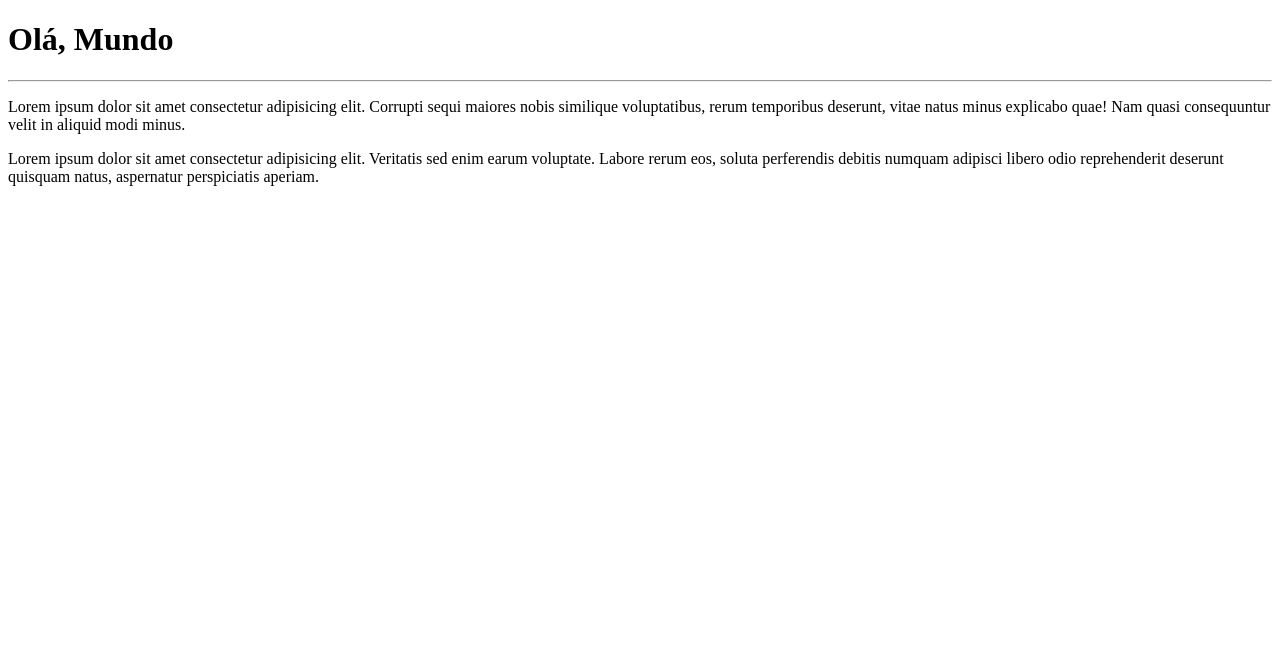
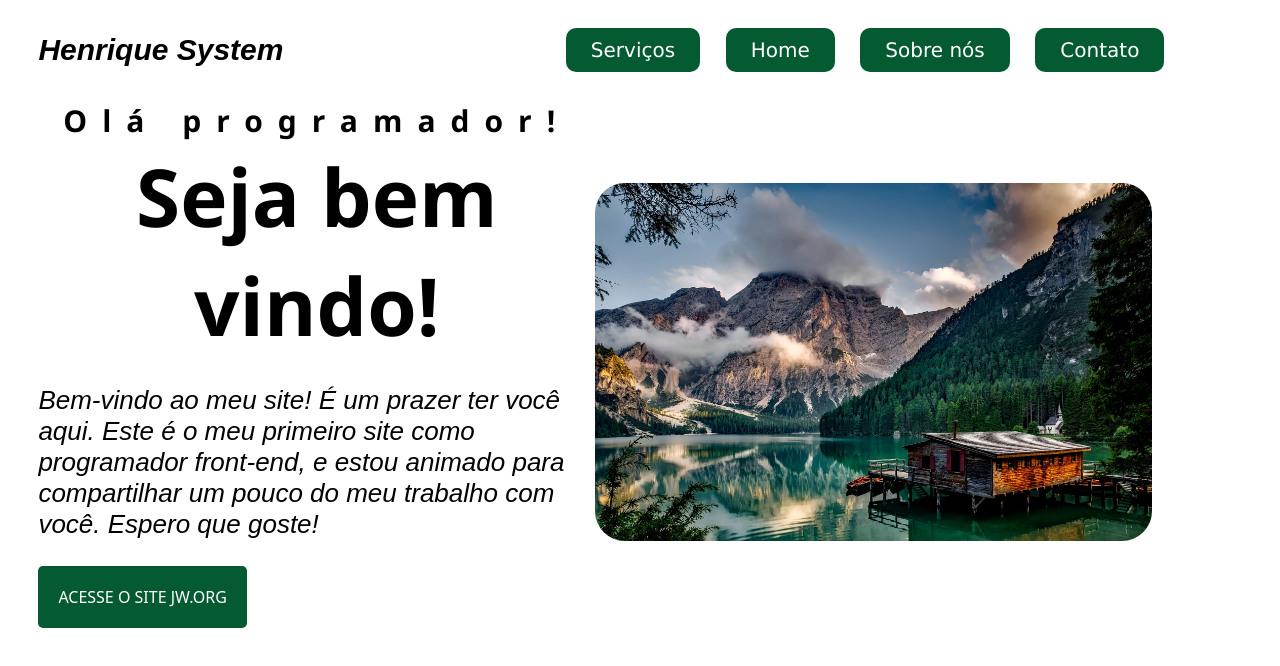
Before and after one commit to ProgrammerRick/Programador_Henrique, a plain HTML site: page Site de Teste/index.html in a window 1280 px wide. Drawn offline with Linux system fonts and the light colour scheme; a web font is replaced by a local one.

Commit message:
Atualizado

```diff
--- /dev/null
+++ b/Site de Teste/Estilo.css
@@ -0,0 +1,131 @@
+@import url('https://fonts.googleapis.com/css2?family=Madimi+One&family=Metal&display=swap');
+@import url('https://fonts.googleapis.com/css2?family=Honk&family=Madimi+One&family=Metal&display=swap');
+@import url('https://fonts.googleapis.com/css2?family=Bungee+Spice&family=Honk&family=Madimi+One&family=Metal&display=swap');
+@import url('https://fonts.googleapis.com/css2?family=Bungee+Spice&family=Honk&family=Madimi+One&family=Metal&family=Pixelify+Sans:wght@400..700&display=swap');
+@import url('https://fonts.googleapis.com/css2?family=Bungee+Spice&family=Honk&family=Madimi+One&family=Metal&family=Pixelify+Sans:wght@400..700&family=Sixtyfour&display=swap');
+
+
+* {
+    box-sizing: border-box;
+
+}
+
+body {
+    margin: 0;
+
+}
+
+.navbar {
+    display: flex;
+    height: 100px;
+    flex-flow: row wrap;
+    background: rgb(255, 255, 255);
+    justify-content: center;
+    align-items: center;
+
+}
+
+.logo {
+    flex: 20%;
+    margin-left: 3%;
+    /* border: 1px solid red; */
+    text-align: left;
+    color: rgb(0, 0, 0);
+    font-size: 20px;
+    font-family: "Sixtyfour", sans-serif;
+
+}
+
+.menu {
+    flex: 51%;
+    /* border:1px solid rosybrown ; */
+    text-align: center;
+    padding: 20px;
+    font-size: 20px;
+}
+
+.menu a {
+    color: rgb(0, 0, 0);
+    text-decoration: none;
+    font-family: Verdana, Geneva, Tahoma, sans-serif;
+    padding: 20px 16px;
+}
+
+.menu a:hover {
+    color: rgb(8, 185, 97);
+    border-top: 4px solid rgb(0, 0, 0);
+
+}
+
+#botao {
+    background: rgb(4, 90, 49);
+    padding: 10px 25px;
+    color: rgb(255, 255, 255);
+    border-radius: 10px;
+    margin-right: 2%;
+    margin-left: 5px;
+}
+
+#botao:hover {
+    border: none;
+    background: rgb(0, 0, 0);
+}
+
+.header {
+    justify-content: center;
+    display: flex;
+    flex-flow: row wrap;
+    height: auto;
+    /* background: gray; */
+    align-items: center;
+}
+
+.headline {
+    flex: 40%;
+    margin-left: 3%;
+    /* border: 1px solid black; */
+}
+
+.headline h2 {
+    padding: 0;
+    margin: 0;
+    font-weight: 900;
+    font-size: 30px;
+    color: rgb(0, 0, 0);
+    font-family: 'Segoe UI', Tahoma, Geneva, Verdana, sans-serif;
+    text-align:center
+}
+
+.img-headline {
+    margin-right: 10%;
+    flex: 40%;
+    /* border: 1px solid rgb(255, 0, 85); */
+    text-align: center;
+}
+
+.headline p {
+    color: rgb(0, 0, 0);
+    text-align: left;
+    font-size: 26px;
+    font-family: "Madimi One", sans-serif;
+}
+
+.contact-btn {
+    display: inline-block;
+    color: rgb(255, 255, 255);
+    padding: 20px;
+    background: rgb(4, 90, 49);
+    text-transform: uppercase;
+    border-radius: 5px;
+    text-decoration: none;
+    font-family: system-ui, -apple-system, BlinkMacSystemFont, 'Segoe UI', Roboto, Oxygen, Ubuntu, Cantarell, 'Open Sans', 'Helvetica Neue', sans-serif;
+}
+
+.contact-btn:hover {
+    background: black;
+}
+
+.img {
+    max-width: 100%;
+    border-radius: 30px;
+}
--- a/Site de Teste/index.html
+++ b/Site de Teste/index.html
@@ -1,14 +1,63 @@
 <!DOCTYPE html>
 <html lang="pt-br">
+
 <head>
-    <meta charset="UTF-8">
-    <meta name="viewport" content="width=device-width, initial-scale=1.0">
-    <title>Meu primeiro site em repositório</title>
+    <meta charset="UTF-8" />
+    <meta name="viewport" content="width=device-width, initial-scale=1.0" />
+    <style>
+        body {
+            min-width: 3200px;
+            min-width: 800px;
+            margin: auto;
+        }
+
+        img {
+            width: 100%;
+        }
+    </style>
+    <title>Rick System</title>
+    <link rel="stylesheet" href="Estilo.css">
+    <link rel="preconnect" href="https://fonts.googleapis.com">
+    <link rel="preconnect" href="https://fonts.gstatic.com" crossorigin>
+    <link href="https://fonts.googleapis.com/css2?family=Metal&display=swap" rel="stylesheet">
 </head>
+
 <body>
-    <h1>Olá, Mundo</h1>
-    <hr>
-    <p>Lorem ipsum dolor sit amet consectetur adipisicing elit. Corrupti sequi maiores nobis similique voluptatibus, rerum temporibus deserunt, vitae natus minus explicabo quae! Nam quasi consequuntur velit in aliquid modi minus.</p>
-    <p>Lorem ipsum dolor sit amet consectetur adipisicing elit. Veritatis sed enim earum voluptate. Labore rerum eos, soluta perferendis debitis numquam adipisci libero odio reprehenderit deserunt quisquam natus, aspernatur perspiciatis aperiam.</p>
+    <nav class="navbar">
+        <div class="logo">
+            <h1> <i>Henrique System</i> </h1>
+        </div>
+        <div class="menu">
+            <a id="botao" href="#">Serviços</a>
+            <a id="botao" href="#">Home</a>
+            <a id="botao" href="#">Sobre nós</a>
+            <a id="botao" href="#">Contato</a>
+        </div>
+
+    </nav>
+    <header class="header">
+        <div class="headline">
+            <h2 style="letter-spacing: 15px;">Olá programador!</h2>
+            <h2 style="font-size: 80px;">Seja bem vindo!</h2>
+            <p><i>
+                    Bem-vindo ao meu site!
+                    É um prazer ter você aqui. Este é o meu primeiro site como programador front-end, e estou animado
+                    para compartilhar um pouco do meu trabalho com você.
+
+                    Espero que goste!
+                </i></p>
+            <a href="https://www.jw.org/pt/" target="_blank" class="contact-btn"> Acesse o site jw.org</a>
+        </div>
+        <div class="img-headline">
+
+            <picture>
+                <source media="(800px)" srcset="pexels-pixabay-147411.jpg">
+
+                <img class="img" src="pexels-pixabay-147411.jpg" alt="">
+            </picture>
+        </div>
+    </header>
+
 </body>
+
 </html>
```
Also changed, not shown: Site de Teste/pexels-pixabay-147411.jpg (added).
